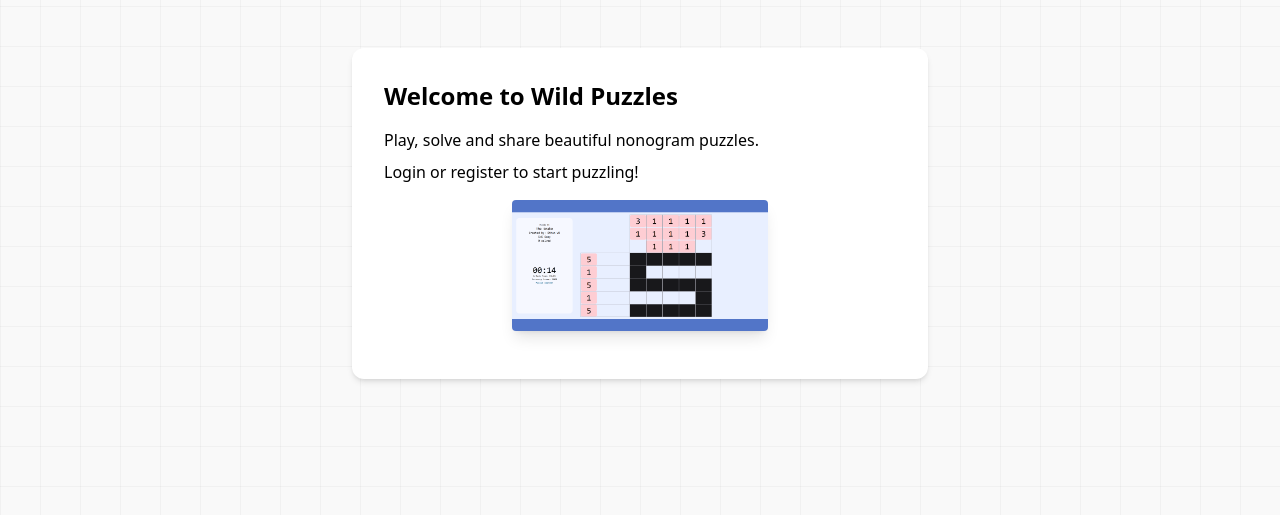
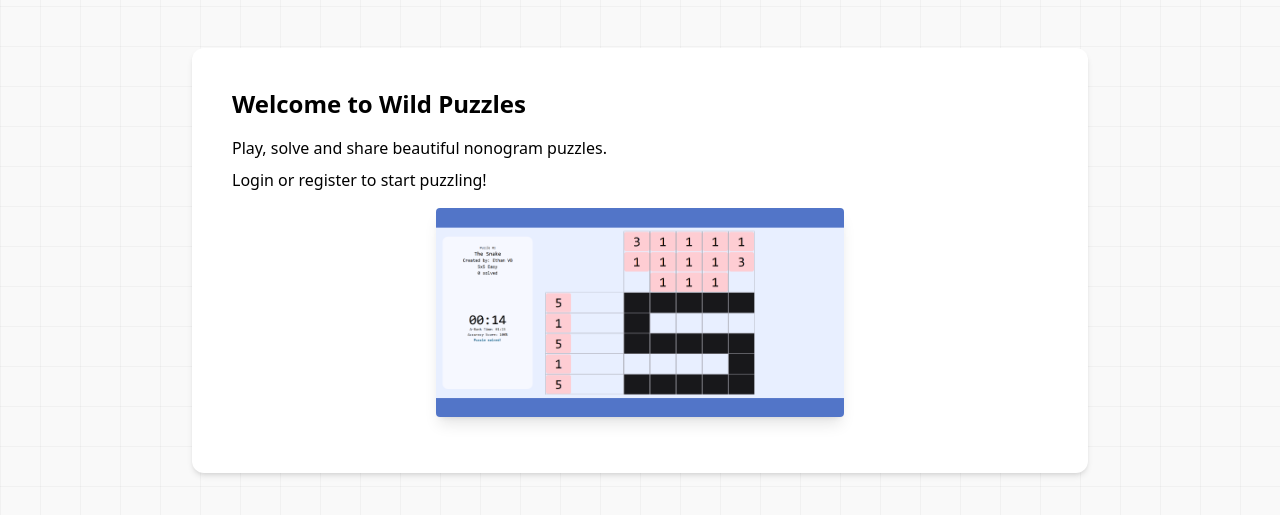
Before and after one commit to EthanVB123/CITS3403_GroupProject, a Flask app: page / in a window 1280 px wide. Shown: the part 74-589 px from the top of the page. Run offline with Flask 3, Linux system fonts and the light colour scheme; the visitor is signed in with stand-in values (Sample User, id 1); some libraries are stand-ins or nearby versions.

Commit message:
I didn't like how small the inner container looked on screen so i just made it larger

```diff
--- a/app/templates/homePage.html
+++ b/app/templates/homePage.html
@@ -26,7 +26,7 @@
 
     <main class="max-w-6xl mx-auto px-6 py-12">
         <div class="flex justify-center">
-      <div class="bg-white p-8 rounded-xl shadow-md w-full max-w-xl">
+      <div class="bg-white p-10 rounded-xl shadow-md w-full max-w-4xl">
         <h2 class="text-2xl font-bold mb-4">Welcome to Wild Puzzles</h2>
         <p class="mb-2 font-medium">Play, solve and share beautiful nonogram puzzles.</p>
         <p class="mb-4 font-medium">Login or register to start puzzling!</p>
```
